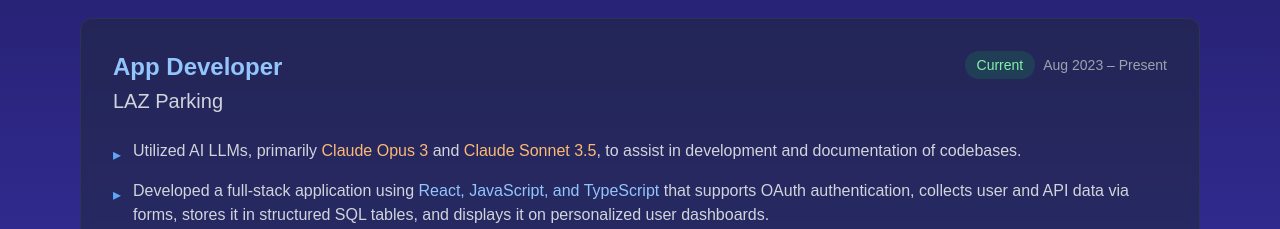
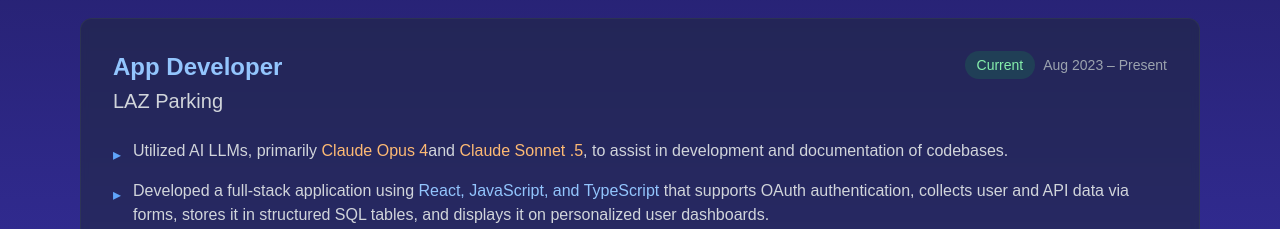
Before and after one commit to dmaguire15/dave-page, a Next.js app: page / in a window 1280 px wide. Shown: the part 1140-1369 px from the top of the page. Built offline with nearby package versions, Linux system fonts and the light colour scheme.

Commit message:
Fixed some wording

```diff
--- a/src/app/page.tsx
+++ b/src/app/page.tsx
@@ -142,27 +142,34 @@ export default function HomePage() {
               <div className="space-y-3 text-gray-300">
                 <div className="flex items-start space-x-3">
                   <span className="text-blue-400 mt-1">▸</span>
-                  <p className="text-sm md:text-base">Utilized AI LLMs, primarily <span className="text-orange-300 font-medium">Claude Opus 3</span> and <span className="text-orange-300 font-medium">Claude Sonnet 3.5</span>, to assist in development and documentation of codebases.</p>
+                  <p className="text-sm md:text-base">Utilized AI LLMs, primarily <span className="text-orange-300 font-medium">Claude Opus 4</span>
+                   and <span className="text-orange-300 font-medium">Claude Sonnet .5</span>, to assist in development and documentation of codebases.</p>
                 </div>
                 <div className="flex items-start space-x-3">
                   <span className="text-blue-400 mt-1">▸</span>
-                  <p className="text-sm md:text-base">Developed a full-stack application using <span className="text-blue-300 font-medium">React, JavaScript, and TypeScript</span> that supports OAuth authentication, collects user and API data via forms, stores it in structured SQL tables, and displays it on personalized user dashboards.</p>
+                  <p className="text-sm md:text-base">Developed a full-stack application using <span className="text-blue-300 font-medium">React,
+                    JavaScript, and TypeScript</span> that supports OAuth authentication, collects user and API data via forms, stores it in structured SQL tables,
+                    and displays it on personalized user dashboards.</p>
                 </div>
                 <div className="flex items-start space-x-3">
                   <span className="text-blue-400 mt-1">▸</span>
-                  <p className="text-sm md:text-base">Maintained legacy code for enterprise web applications written in <span className="text-purple-300 font-medium">Angular and TypeScript</span>.</p>
+                  <p className="text-sm md:text-base">Maintained legacy code for enterprise web applications written in
+                    <span className="text-purple-300 font-medium">Angular and TypeScript</span>.</p>
                 </div>
                 <div className="flex items-start space-x-3">
                   <span className="text-blue-400 mt-1">▸</span>
-                  <p className="text-sm md:text-base">Developed a deployable application using <span className="text-purple-300 font-medium">Windows Forms and C#</span> that aggregates files of different types from various server locations and compiles them into structured PDF packages.</p>
+                  <p className="text-sm md:text-base">Developed a deployable application using <span className="text-purple-300 font-medium">Windows Forms and C#</span>
+                  that aggregates files of different types from various server locations and compiles them into structured PDF packages.</p>
                 </div>
                 <div className="flex items-start space-x-3">
                   <span className="text-blue-400 mt-1">▸</span>
-                  <p className="text-sm md:text-base">Developed a <span className="text-purple-300 font-medium">C# Azure Function</span> to securely decrypt, process, and manipulate files from an SFTP directory, seamlessly transmitting the extracted data via API integrations.</p>
+                  <p className="text-sm md:text-base">Developed a <span className="text-purple-300 font-medium">C# Azure Function</span>
+                  to securely decrypt, process, and manipulate files from an SFTP directory, seamlessly transmitting the extracted data via API integrations.</p>
                 </div>
                 <div className="flex items-start space-x-3">
                   <span className="text-blue-400 mt-1">▸</span>
-                  <p className="text-sm md:text-base">Created and maintained pipelines in <span className="text-blue-300 font-medium">Azure Data Factory</span>, utilizing SQL and PowerShell scripts.</p>
+                  <p className="text-sm md:text-base">Created and maintained pipelines in <span className="text-blue-300 font-medium">Azure Data Factory</span>,
+                  utilizing SQL and PowerShell scripts.</p>
                 </div>
               </div>
 
```
